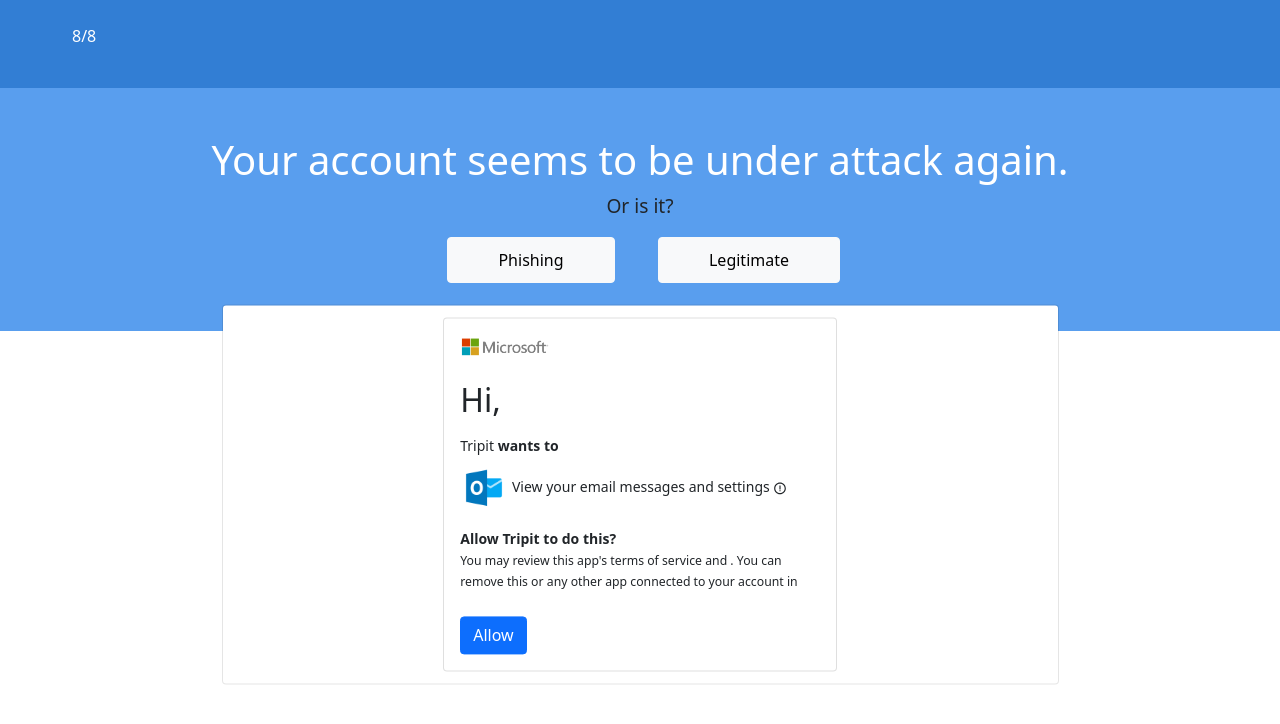
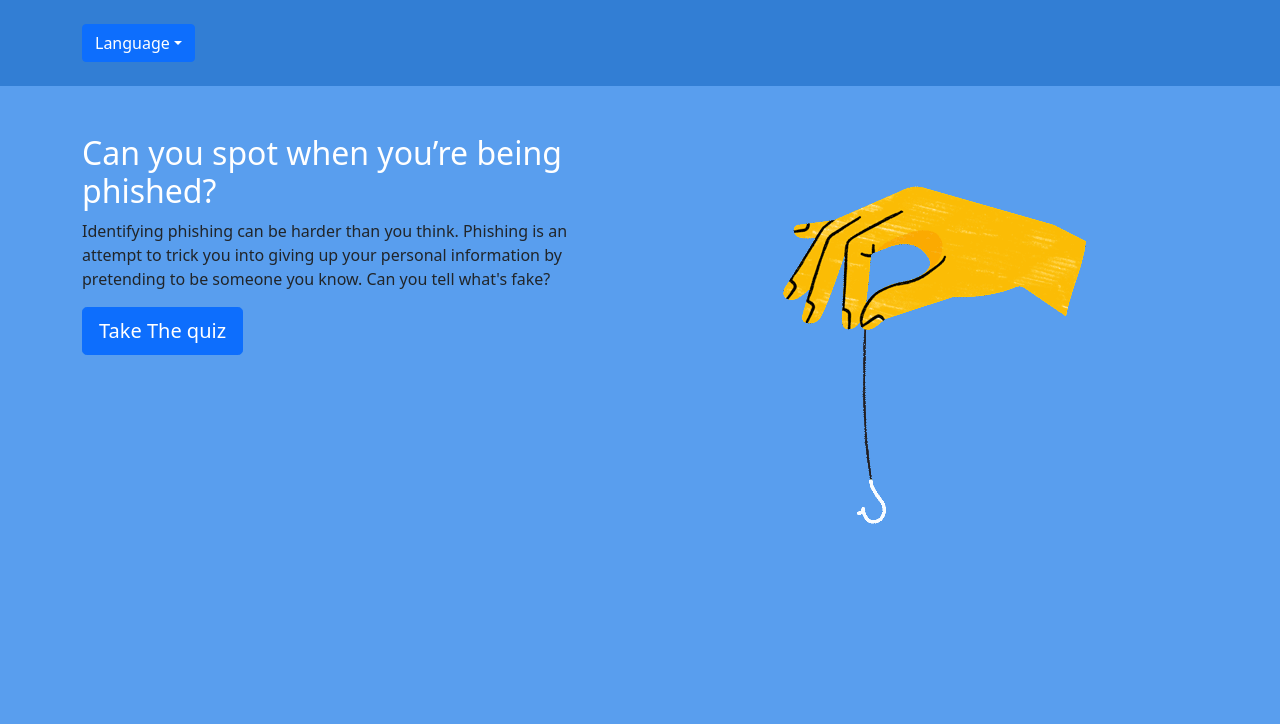
Before and after one commit to HectorGitt/outlook-phishing-test, a React (Create React App) app: page / in a window 1280 px wide. Shown: the top 724 px of the page. Built offline with nearby package versions, Linux system fonts and the light colour scheme.

Commit message:
set first page

```diff
--- a/src/App.js
+++ b/src/App.js
@@ -13,7 +13,7 @@
 import EndPage from './components/EndPage';
 
 function App() {
-  const [page, setPage] = useState(8)
+  const [page, setPage] = useState(-1)
   const [email, setEmail] = useState("")
   const [name, setName] = useState("")
   const [score, setScore] = useState(0)
```
